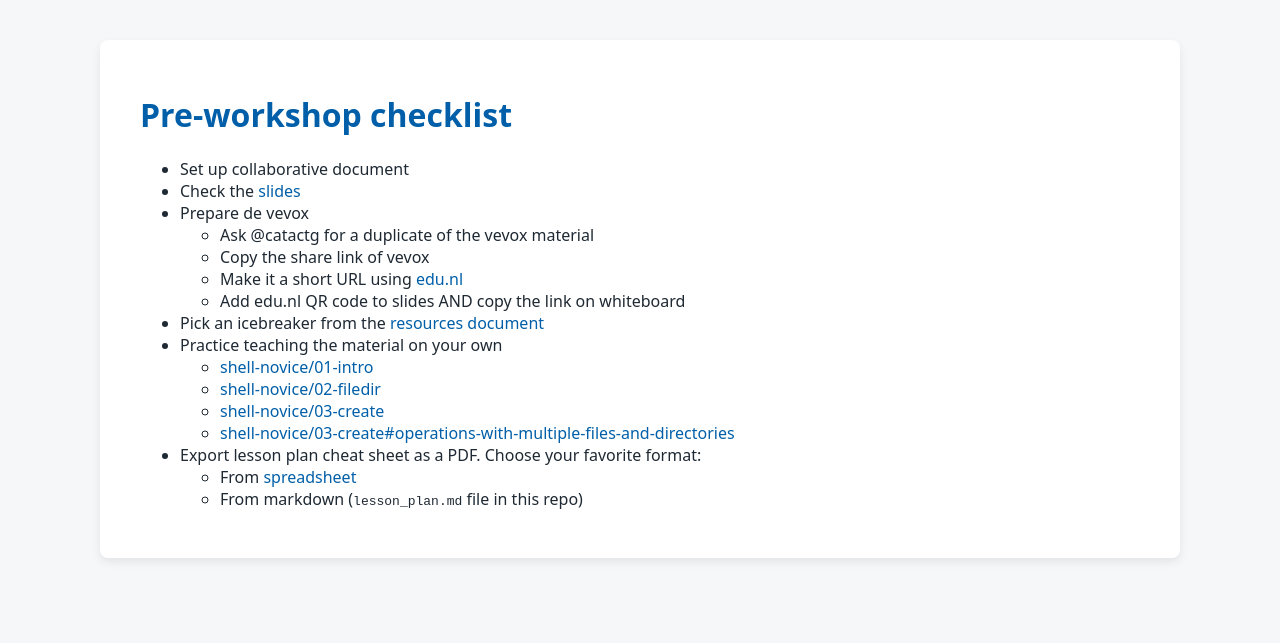
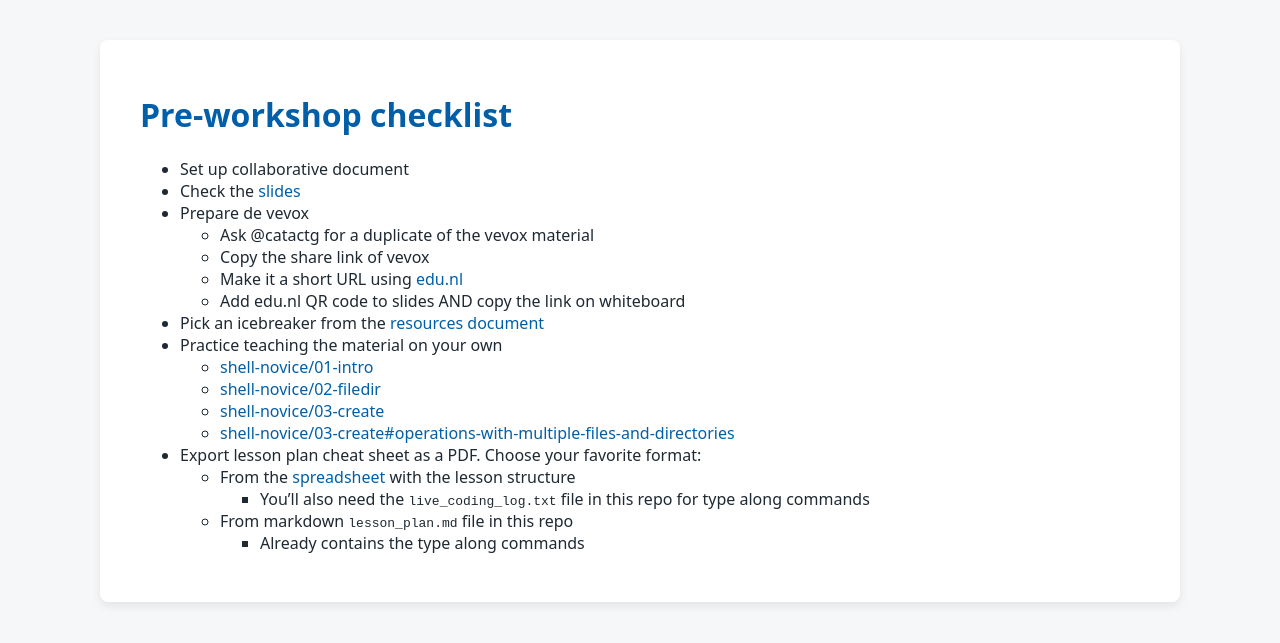
Before and after one commit to tu-delft-library/introduction_to_UNIX_shell, a Jekyll site: the page built from teaching_materials/pre_workshop_checklist.md, in a window 1280 px wide. Shown: the top 643 px of the page. Built offline with Jekyll 4.4.1, drawn with Linux system fonts in a browser that asks for light colours; our own code applies the rules of GitHub Pages for plain Markdown files.

Commit message:
Update checklist

```diff
--- a/teaching_materials/pre_workshop_checklist.md
+++ b/teaching_materials/pre_workshop_checklist.md
@@ -15,5 +15,7 @@
     - [shell-novice/03-create#operations-with-multiple-files-and-directories](https://swcarpentry.github.io/shell-novice/instructor/03-create.html#operations-with-multiple-files-and-directories)
 
 - Export lesson plan cheat sheet as a PDF. Choose your favorite format:
-    - From [spreadsheet](https://tud365.sharepoint.com/:x:/r/sites/ResearchDataServices/Gedeelde%20documenten/Training/Research_Software_Training/lesson_plans/lesson_plan.xlsx?d=we808cfe275964b25a61e1fa97fc31664&csf=1&web=1&e=KMRjO4)
-    - From markdown (`lesson_plan.md` file in this repo)
+    - From the [spreadsheet](https://tud365.sharepoint.com/:x:/r/sites/ResearchDataServices/Gedeelde%20documenten/Training/Research_Software_Training/lesson_plans/lesson_plan.xlsx?d=we808cfe275964b25a61e1fa97fc31664&csf=1&web=1&e=KMRjO4) with the lesson structure
+        - You'll also need the `live_coding_log.txt` file in this repo for type along commands
+    - From markdown `lesson_plan.md` file in this repo
+        - Already contains the type along commands
```
